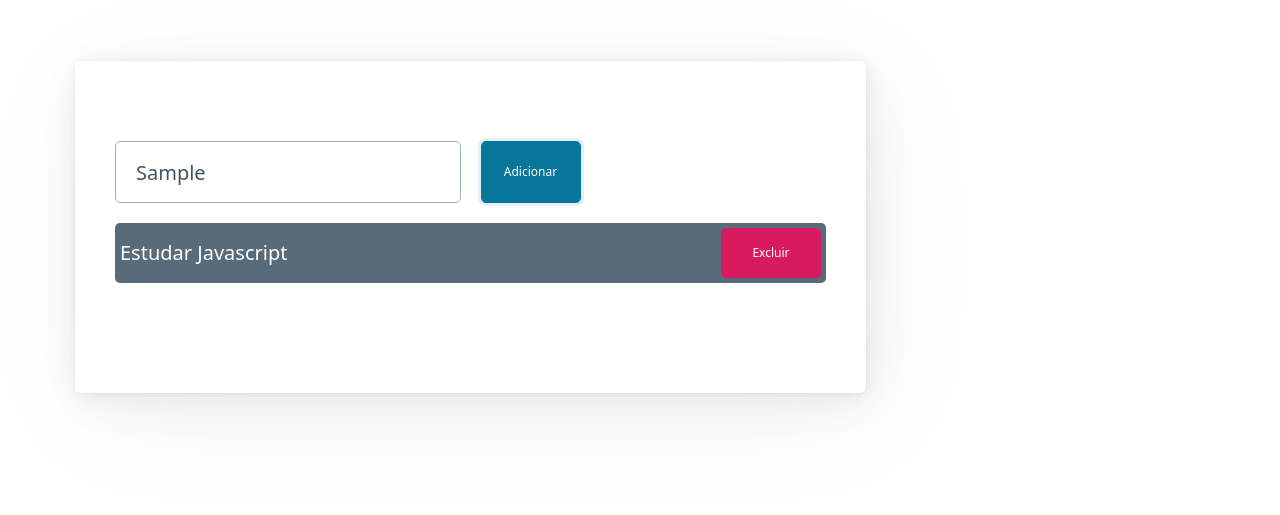
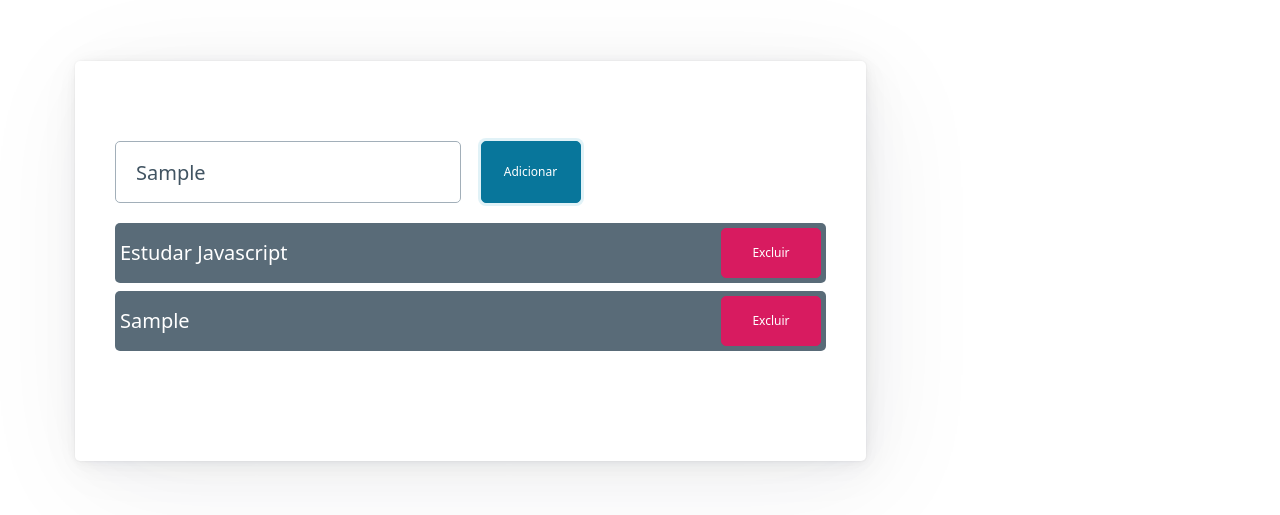
Before and after one commit to oFerrari/Desenvolvimento-WEB1, a website built with Vite: page src/lista-tarefas.html in a window 1280 px wide. Both pictures are taken after typing "Sample" into the empty fields and a click on the button "Adicionar". Shown: the part 229-744 px from the top of the page. Built offline with nearby package versions, Linux system fonts and the light colour scheme.

Commit message:
🚧 Projeto em Manutenção

```diff
--- a/src/js/lista-tarefas.js
+++ b/src/js/lista-tarefas.js
@@ -1,2 +1,30 @@
 import './nav.js'
 import '../css/lista-tarefas.css'
+
+
+
+const input = document.querySelector('#input-nova-tarefa')
+const button = document.querySelector('#btn-adicionar')
+const lista = document.querySelector('#lista-tarefas')
+const excluir = document.querySelector('#excluir')
+
+
+button.addEventListener('click', () => {
+    const valor = input.value
+    //criar elemento
+    const elemento = document.createElement('li')
+    // adicionar um atributo ao elemento
+    elemento.append(valor)
+    // no caso do atributo class pode-se utilizar o código:
+    elemento.className = 'tarefa'
+    elemento.innerHTML = `
+	<div>${valor}</div>
+  <button class="btn-excluir">Excluir</button>`
+    lista.appendChild(elemento)
+
+})
+
+
+excluir.addEventListener('click', () => {
+
+})
--- a/src/lista-tarefas.html
+++ b/src/lista-tarefas.html
@@ -16,14 +16,21 @@
         <h1>Lista de Tarefas</h1>
         <article id="card-lista-tarefas">
             <div class="grid">
+
                 <input type="text" id="input-nova-tarefa" />
+
                 <button id="btn-adicionar">Adicionar</button>
+
             </div>
             <div>
+
                 <ul id="lista-tarefas">
+
                     <li class="tarefa">
                         <div>Estudar Javascript</div>
-                        <button class="btn-excluir">Excluir</button>
+
+                        <button class="btn-excluir" id="excluir">Excluir</button>
+
                     </li>
                 </ul>
             </div>
```
